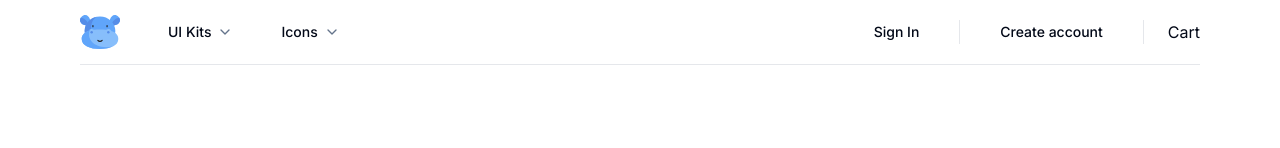
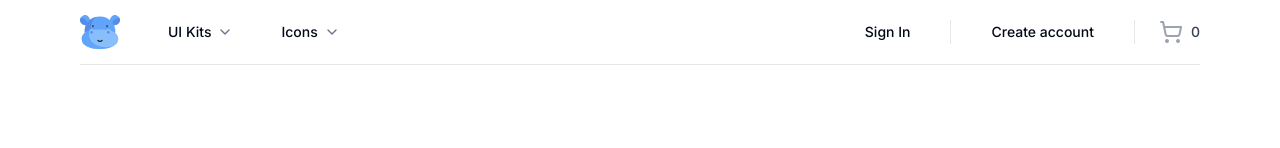
Before and after one commit to WebApp07/digitalhippo-llc, a Next.js app: page / in a window 1280 px wide. Shown: the top 148 px of the page. Built offline with nearby package versions, Linux system fonts and the light colour scheme.

Commit message:
Add basic Cart component with Sheet drawer and cart icon

```diff
--- a/src/components/Cart.tsx
+++ b/src/components/Cart.tsx
@@ -1,7 +1,24 @@
-import React from "react";
+"use client";
+import { ShoppingCartIcon } from "lucide-react";
+import { Sheet, SheetContent, SheetHeader, SheetTrigger } from "./ui/sheet";
 
 const Cart = () => {
-  return <div>Cart</div>;
+  return (
+    <Sheet>
+      <SheetTrigger className="group -m-2 flex items-center p-2">
+        <ShoppingCartIcon
+          aria-hidden="true"
+          className="h-6 w-6 shrink-0 text-gray-400 group-hover:text-gray-500"
+        />
+        <span className="ml-2 text-sm font-medium text-gray-700 group-hover:text-gray-800">
+          0
+        </span>
+      </SheetTrigger>
+      <SheetContent className="flex w-full flex-col pr- sm:max-w-lg">
+        <SheetHeader className="space-y-2.5 pr-6">Cart (0)</SheetHeader>
+      </SheetContent>
+    </Sheet>
+  );
 };
 
 export default Cart;
```
